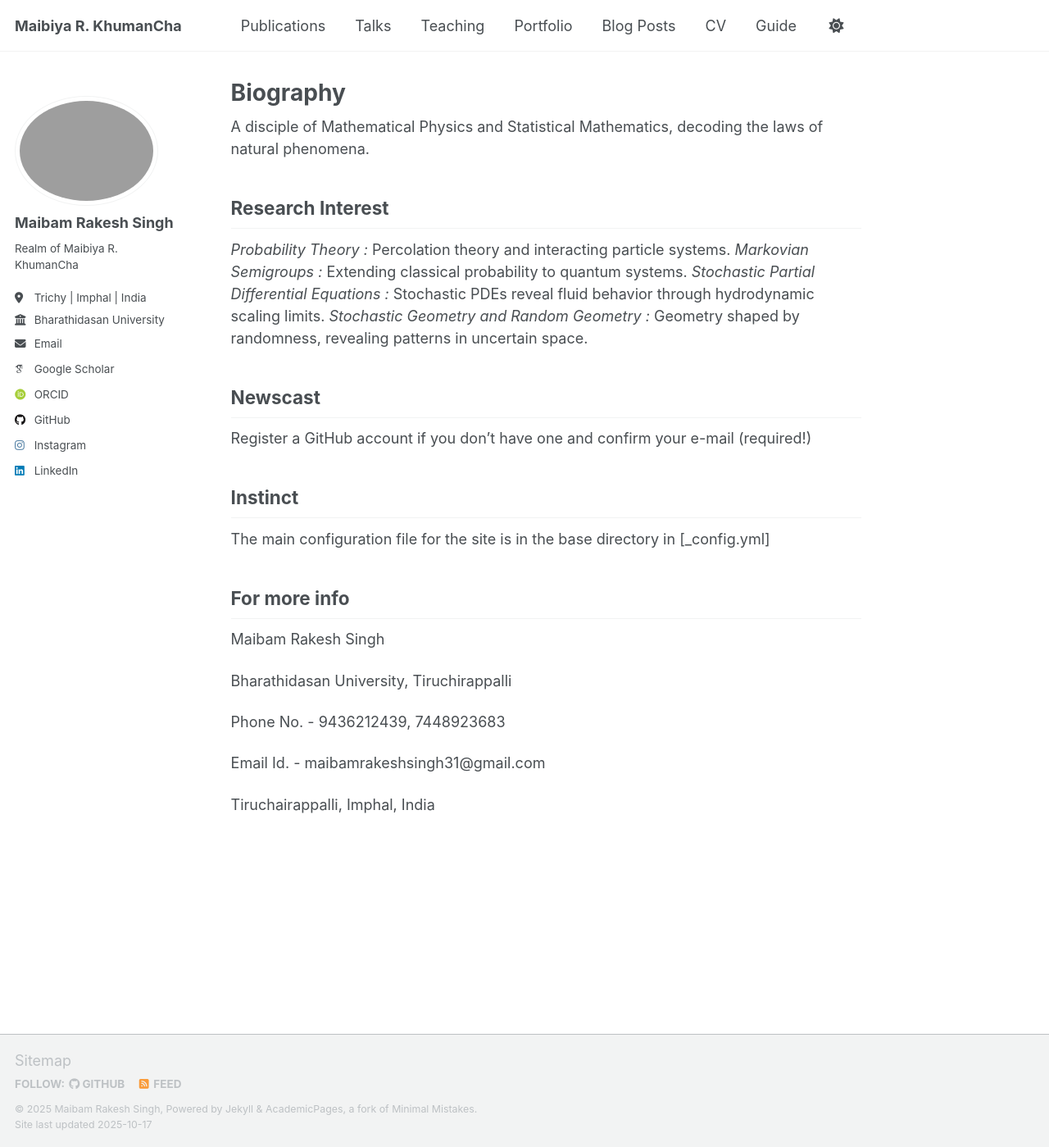
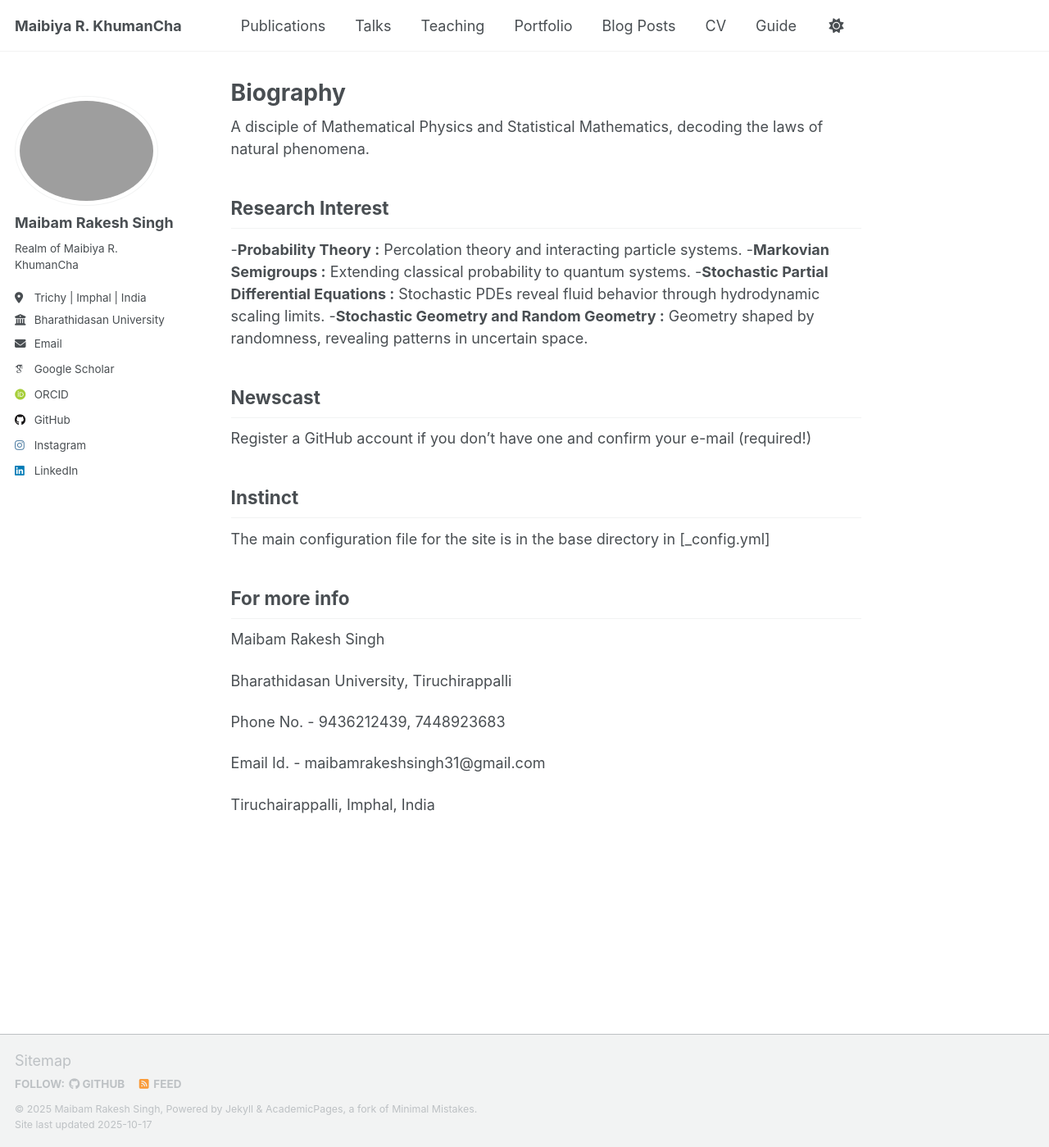
Before and after one commit to maibamrakeshsingh/rakeshmai.github.io, a Jekyll site: the page built from _pages/about.md, in a window 1280 px wide and 1399 px high. Shown: the whole window at 82% size. Built offline with Jekyll 4.4.1, drawn with Linux system fonts in a browser that asks for light colours; some web fonts are replaced; a script that is not in the unit is left out.

Commit message:
Update about.md

```diff
--- a/_pages/about.md
+++ b/_pages/about.md
@@ -11,10 +11,10 @@ A disciple of Mathematical Physics and Statistical Mathematics, decoding the law
 
 Research Interest
 -------
-*Probability Theory :* Percolation theory and interacting particle systems.
-*Markovian Semigroups :* Extending classical probability to quantum systems.
-*Stochastic Partial Differential Equations :* Stochastic PDEs reveal fluid behavior through hydrodynamic scaling limits.
-*Stochastic Geometry and Random Geometry :* Geometry shaped by randomness, revealing patterns in uncertain space.
+-**Probability Theory :** Percolation theory and interacting particle systems.
+-**Markovian Semigroups :** Extending classical probability to quantum systems.
+-**Stochastic Partial Differential Equations :** Stochastic PDEs reveal fluid behavior through hydrodynamic scaling limits.
+-**Stochastic Geometry and Random Geometry :** Geometry shaped by randomness, revealing patterns in uncertain space.
 
 Newscast
 -------
```
